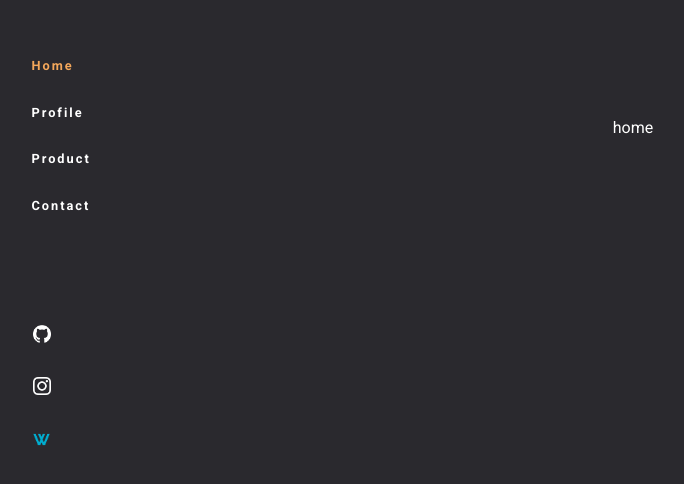
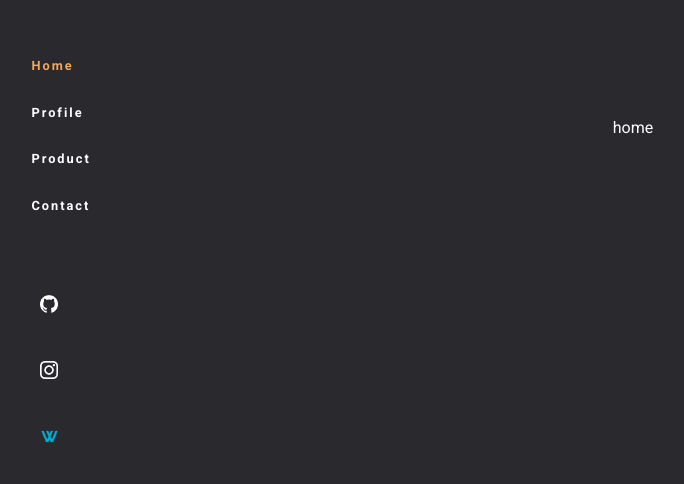
Before and after one commit to 1keiuu/portfolio20, a React (Create React App) app in the folder front/app/: page / in a window 1280 px wide. Shown: the part 266-750 px from the top of the page, without its empty margins (7-691 px from the left). Built offline with nearby package versions, Linux system fonts and the light colour scheme; no server answers.

Commit message:
fix style

```diff
--- a/front/app/src/components/SideBar.tsx
+++ b/front/app/src/components/SideBar.tsx
@@ -121,28 +121,37 @@ const Header: React.FC<Props> = (props) => {
         </div>
       </div>
       <div className="icon__group">
+        <div className="icon__wrapper">
           <a
+            className="icon__link"
             href="https://github.com/ikkei12"
             target="_blank"
             rel="noopener noreferrer"
           >
             <img src={gitIcon} className="git-icon" />
           </a>
+        </div>
+        <div className="icon__wrapper">
           <a
+            className="icon__link"
             href="https://www.instagram.com/1keiuu/"
             target="_blank"
             rel="noopener noreferrer"
           >
             <img src={igIcon} className="ig-icon" />
           </a>
+        </div>
+        <div className="icon__wrapper">
           <a
-          href=" https://www.wantedly.com/users/103088073"
+            className="icon__link"
+            href="https://www.wantedly.com/users/103088073"
             target="_blank"
             rel="noopener noreferrer"
           >
             <img src={wantedlyIcon} className="wantedly-icon" />
           </a>
         </div>
+      </div>
     </nav>
   );
 };
--- a/front/app/src/styles/sidebar.css
+++ b/front/app/src/styles/sidebar.css
@@ -6,7 +6,7 @@ nav {
   align-items: flex-start;
   padding-left: 3vw;
   box-sizing: border-box;
-  z-index: 5;
+  z-index: 8;
   background: transparent;
   position: fixed;
 }
@@ -66,13 +66,31 @@ nav .icon__group {
   flex-direction: column;
 }
 
-nav .icon__group .git-icon,
-nav .icon__group .ig-icon {
+nav .icon__group .icon__wrapper {
+  padding: 9px;
   width: 18px;
+  height: 18px;
   margin-bottom: 30px;
+  border-radius: 50%;
+  display: flex;
+  justify-content: center;
+  align-items: center;
 }
 
-nav .icon__group .wantedly-icon {
+nav .icon__group .icon__wrapper:hover {
+  background: #363636;
+  transition: 0.5s;
+}
+
+nav .icon__group .icon__wrapper .icon__link {
+  display: flex;
+}
+
+nav .icon__group .icon__wrapper .icon__link .git-icon,
+nav .icon__group .icon__wrapper .icon__link .ig-icon {
+  width: 18px;
+}
+
+nav .icon__group .icon__wrapper .icon__link .wantedly-icon {
   width: 21px;
-  margin-bottom: 30px;
 }
--- a/front/app/src/styles/sidebar.scss
+++ b/front/app/src/styles/sidebar.scss
@@ -6,7 +6,7 @@ nav {
   align-items: flex-start;
   padding-left: 3vw;
   box-sizing: border-box;
-  z-index: 5;
+  z-index: 8;
   background: transparent;
   position: fixed;
   .menu-items {
@@ -57,14 +57,31 @@ nav {
     bottom: 50px;
     display: flex;
     flex-direction: column;
-    .git-icon,
-    .ig-icon {
+    .icon__wrapper {
+      padding: 9px;
       width: 18px;
+      height: 18px;
       margin-bottom: 30px;
-    }
-    .wantedly-icon {
-      width: 21px;
-      margin-bottom: 30px;
+      border-radius: 50%;
+      display: flex;
+      justify-content: center;
+      align-items: center;
+      &:hover {
+        background: rgb(54, 54, 54);
+        transition: 0.5s;
+      }
+      .icon__link {
+        display: flex;
+
+        .git-icon,
+        .ig-icon {
+          width: 18px;
+        }
+
+        .wantedly-icon {
+          width: 21px;
+        }
+      }
     }
   }
 }
```
Also changed, not shown: front/app/src/styles/sidebar.min.css (+1 -1 lines). Lines whose indentation alone changed are shown as unchanged.
